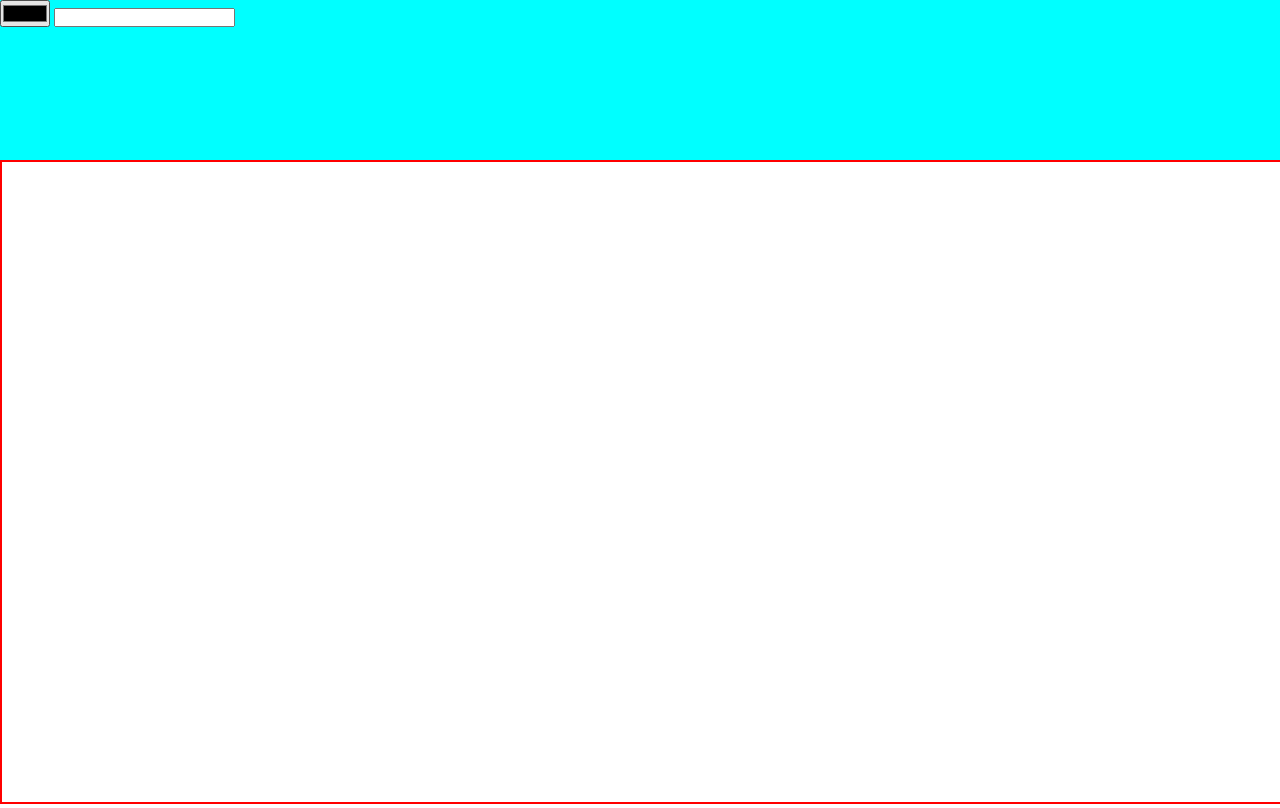
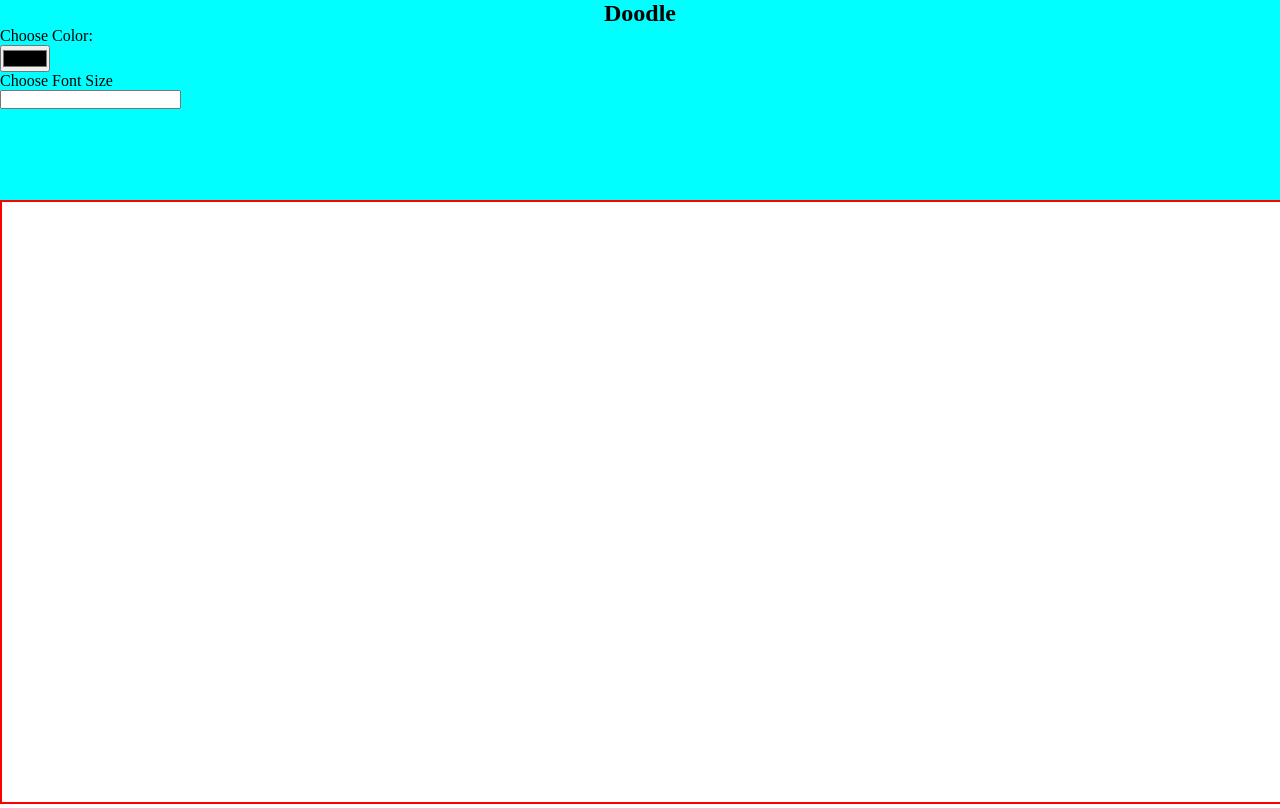
Before and after one commit to Mani8217/doodle, a plain HTML site: page index.html in a window 1280 px wide. Drawn offline with Linux system fonts and the light colour scheme.

Commit message:
Update index.html

```diff
--- a/index.html
+++ b/index.html
@@ -16,6 +16,7 @@
         border: 2px solid red;
       }
       input{
+         display:block;
 
 
       }
@@ -23,22 +24,27 @@
 
       }
       div{
-        height: 20vh;
+        height: 25vh;
         background-color: aqua;
       }
+        h2 {
+          text-align: center;
+        }
+
     </style>
 </head>
 <body>
   <div>
-  <input type="color" name="color" id="color">
-  <input type="number" name="" id="number">
+      <h2>Doodle</h2>
+  Choose Color: <input type="color" name="color" id="color">
+  Choose Font Size<input type="number" name="" id="number">
   </div>
    <canvas id="myCanvas"></canvas>
 
     <script>
       let c = document.getElementById('myCanvas');
       c.width = window.innerWidth;
-      c.height = (window.innerHeight / 100 )* 80;
+      c.height = (window.innerHeight / 100 )* 75;
       let ctx = c.getContext('2d');
 
       let isClicked = false;
```
